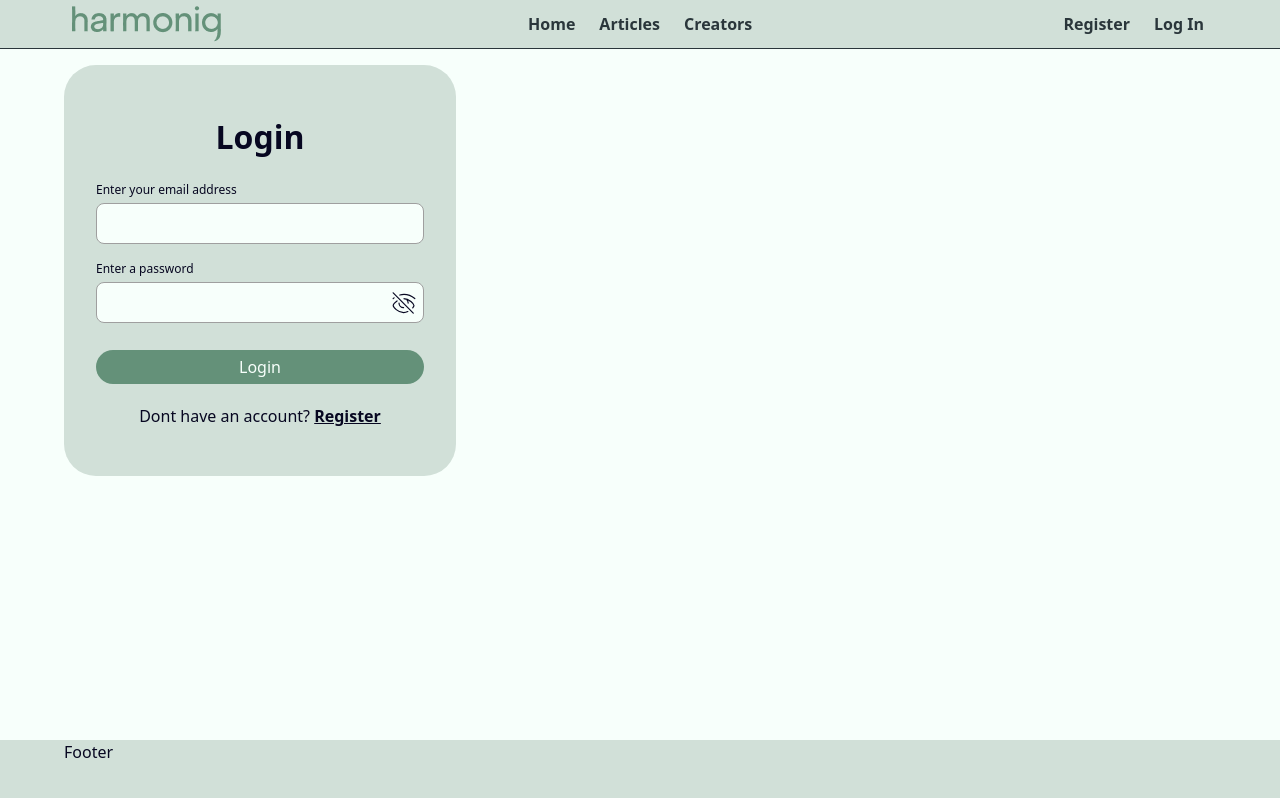
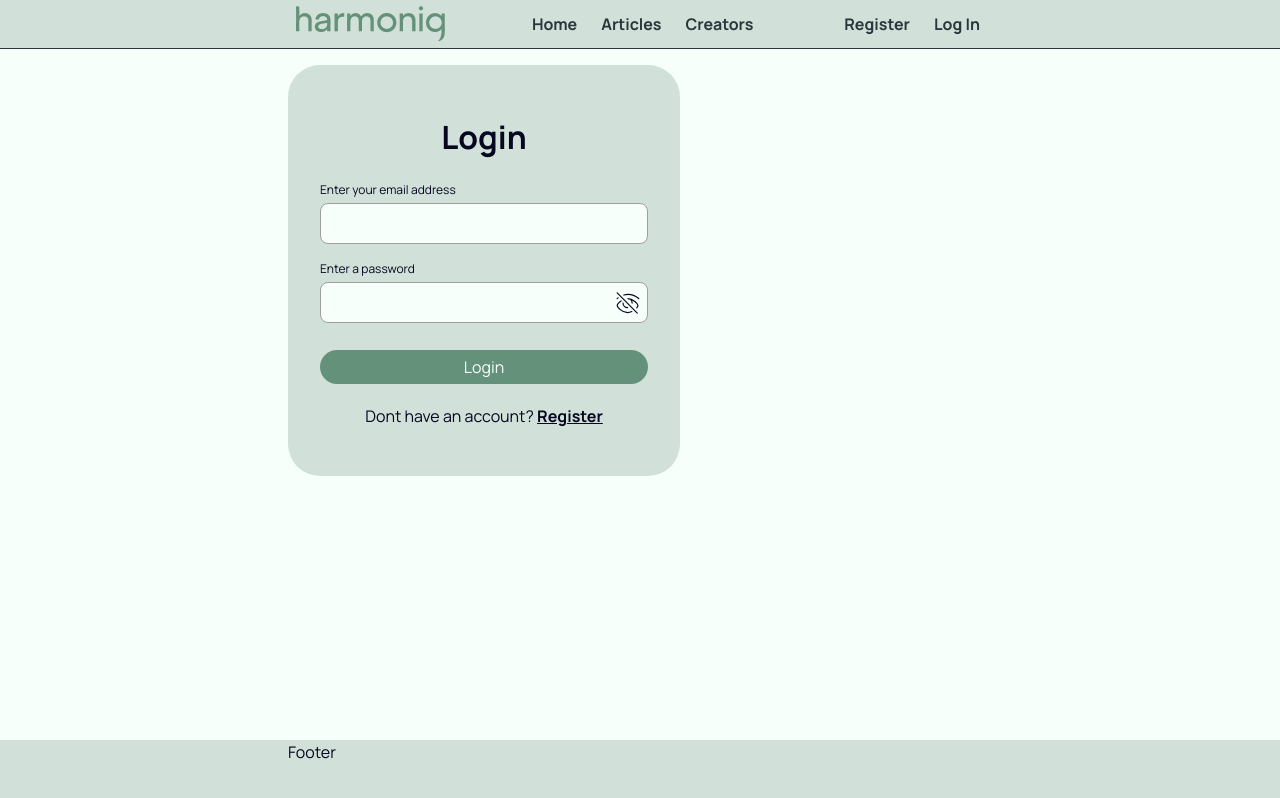
Before and after one commit to serhiilukianenkodev/harmoniq_app, a React (Vite) app: page /login in a window 1280 px wide. Built offline with nearby package versions, Linux system fonts and the light colour scheme.

Commit message:
add font

```diff
--- a/index.html
+++ b/index.html
@@ -5,6 +5,10 @@
     <link rel="icon" type="image/svg+xml" href="/favicon.svg" />
     <meta name="viewport" content="width=device-width, initial-scale=1.0" />
     <title>Harmoniq</title>
+    <link
+      href="https://fonts.googleapis.com/css2?family=DM+Sans:wght@700&family=Manrope:wght@400;700;800&family=Merienda:wght@700;800&family=Noto+Sans:wght@400&display=swap"
+      rel="stylesheet"
+    />
   </head>
   <body>
     <div id="root"></div>
--- a/package.json
+++ b/package.json
@@ -10,10 +10,6 @@
     "preview": "vite preview"
   },
   "dependencies": {
-    "@emotion/react": "^11.14.0",
-    "@emotion/styled": "^11.14.0",
-    "@mui/icons-material": "^7.0.1",
-    "@mui/material": "^7.0.1",
     "@reduxjs/toolkit": "^2.6.1",
     "axios": "^1.8.4",
     "clsx": "^2.1.1",
--- a/src/components/Container/Container.jsx
+++ b/src/components/Container/Container.jsx
@@ -1,7 +1,7 @@
-import css from "./Container.module.css";
+import css from './Container.module.css';
 
-const Container = () => {
-  return <div className={css.container}>Container</div>;
+const Container = ({ children }) => {
+  return <div className={css.container}>{children}</div>;
 };
 
 export default Container;
--- a/src/components/Container/Container.module.css
+++ b/src/components/Container/Container.module.css
@@ -1,5 +1,19 @@
 .container {
   margin: 0 auto;
   padding: 0 16px;
-  width: 768px;
+  max-width: 100%;
+
+  @media only screen and (min-width: 393px) {
+    max-width: 393px;
+  }
+
+  @media only screen and (min-width: 768px) {
+    max-width: 768px;
+    padding: 0 32px;
+  }
+
+  @media only screen and (min-width: 1440px) {
+    max-width: 1440px;
+    padding: 0 107px;
+  }
 }
--- a/src/components/Footer/Footer.jsx
+++ b/src/components/Footer/Footer.jsx
@@ -1,5 +1,5 @@
-import { Container } from "@mui/material";
-import css from "./Footer.module.css";
+import Container from '../Container/Container.jsx';
+import css from './Footer.module.css';
 const Footer = () => {
   return (
     <footer className={css.footer}>
--- a/src/components/Layout.jsx
+++ b/src/components/Layout.jsx
@@ -1,27 +1,19 @@
-import { Suspense } from "react";
-import Header from "./Header/Header";
-import Footer from "./Footer/Footer.jsx";
-import { Container } from "@mui/material";
+import { Suspense } from 'react';
+import Header from './Header/Header';
+import Footer from './Footer/Footer.jsx';
+import Container from './Container/Container.jsx';
 
 const Layout = ({ children }) => {
   return (
-    <div
-      style={{
-        // margin: "0 auto",
-        // padding: "0 16px",
-        minHeight: "100vh",
-        display: "flex",
-        flexDirection: "column",
-      }}
-    >
+    <>
       <Header />
-      <main style={{ flexGrow: 2 }}>
+      <main>
         <Container>
           <Suspense fallback={null}>{children}</Suspense>
         </Container>
       </main>
       <Footer />
-    </div>
+    </>
   );
 };
 
--- a/src/index.css
+++ b/src/index.css
@@ -1,8 +1,4 @@
 :root {
-  font-family: system-ui, Avenir, Helvetica, Arial, sans-serif;
-  line-height: 1.5;
-  font-weight: 400;
-
   --color-black: #070721;
   --color-green: #374f42;
   --color-light-green: #d1e0d8;
@@ -10,16 +6,30 @@
   --color-darker-green: #374f42;
   --color-white: #f7fffb;
   --color-gray: #595d62;
+
+  --font-noto-sans: 'Noto Sans', sans-serif;
+  --font-merienda: 'Merienda', cursive;
+  --font-manrope: 'Manrope', sans-serif;
+  --font-dm-sans: 'DM Sans', sans-serif;
+
+  font-family: var(--font-manrope);
+  line-height: 1.5;
+  font-weight: 400;
 }
 
 body {
-  /* margin: 0 auto; */
-  /* display: flex;
-  justify-content: center; */
-  /* min-width: 320px; */
-  /* min-height: 100vh; */
   color: var(--color-black);
   background-color: var(--color-white);
+}
+
+#root {
+  display: flex;
+  flex-direction: column;
+  min-height: 100vh;
+}
+
+main {
+  flex-grow: 1;
 }
 
 h1,
@@ -44,6 +54,6 @@ img {
   max-width: 100%;
 }
 
-button{
+button {
   cursor: pointer;
 }
```
Also changed, not shown: src/components/Header/Header.jsx (+8 -8 lines), .prettierrc.json (added), 1 other file (tests, documents, lock files or other folders).
